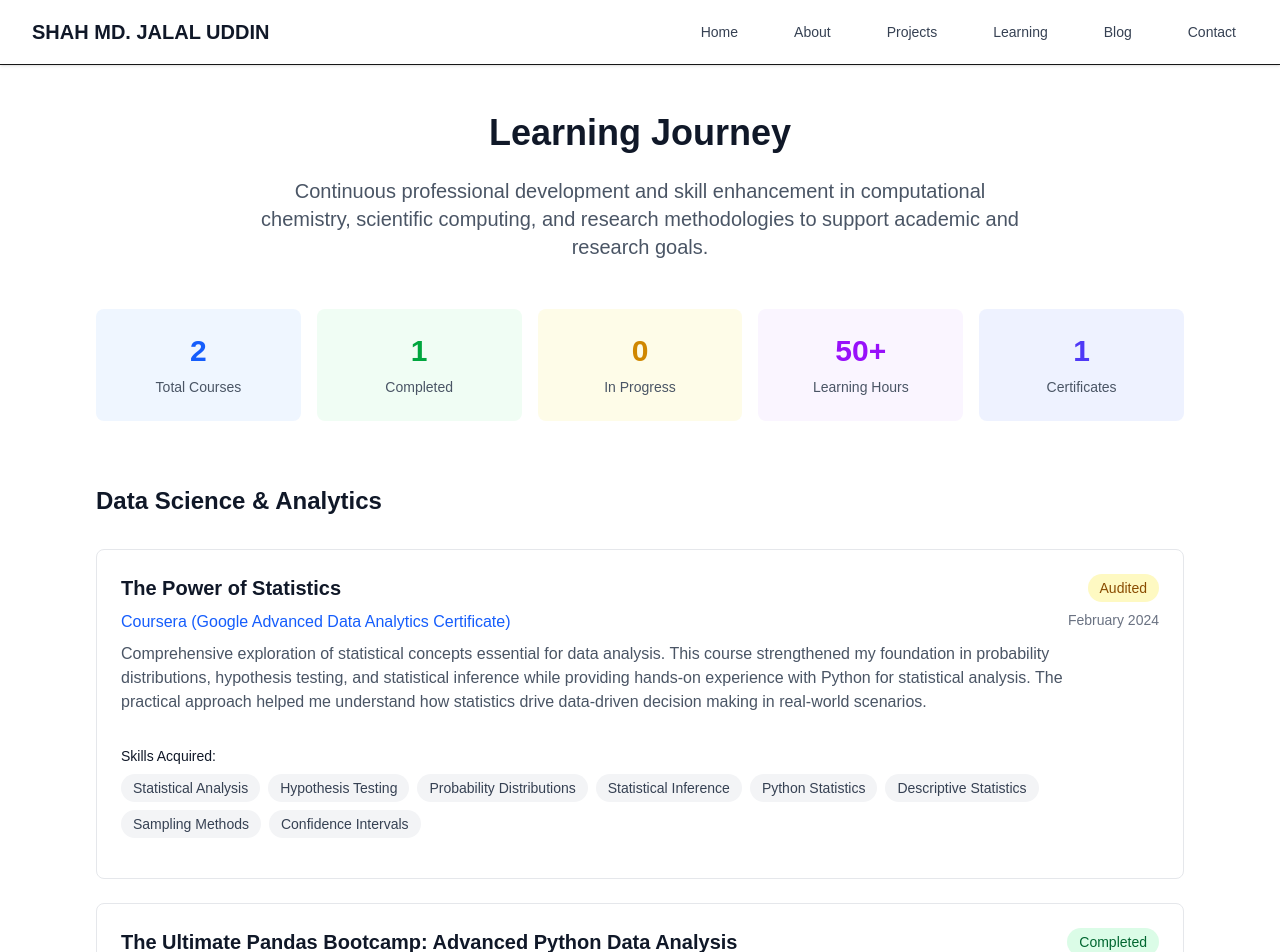
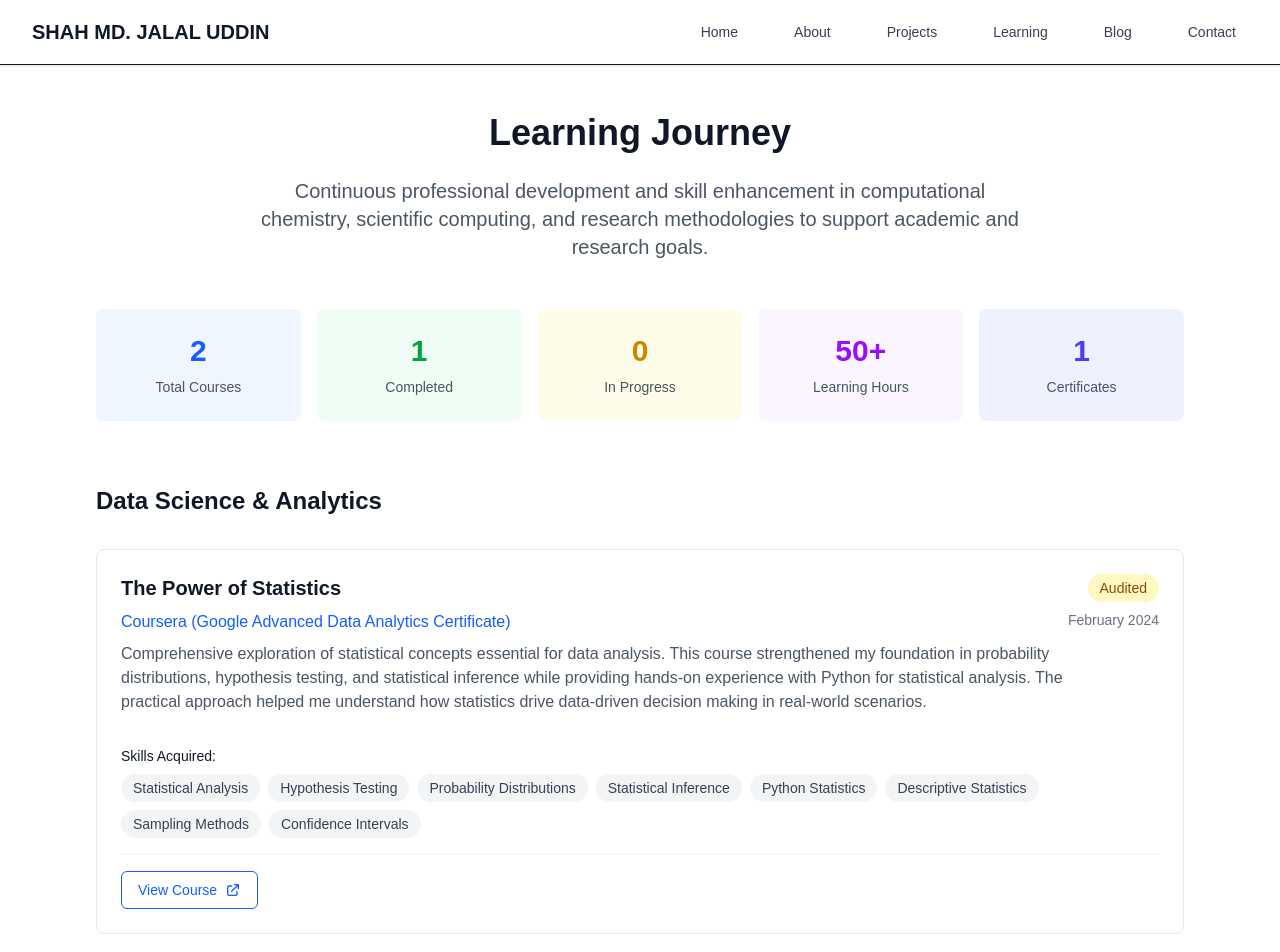
Before and after one commit to shahjalal2313/shahjalal-shanto-website, a Next.js app: page /learning in a window 1280 px wide. Shown: the top 952 px of the page. Built offline with nearby package versions, Linux system fonts and the light colour scheme.

Commit message:
Add View Course buttons to learning section
- Add courseUrl field to both courses
- Display View Course button for each course
- Maintain View Certificate button for Pandas course
- Consistent styling with outline/solid button design

```diff
--- a/src/app/learning/page.tsx
+++ b/src/app/learning/page.tsx
@@ -19,6 +19,8 @@ const learningCategories = [
         description: 'Comprehensive exploration of statistical concepts essential for data analysis. This course strengthened my foundation in probability distributions, hypothesis testing, and statistical inference while providing hands-on experience with Python for statistical analysis. The practical approach helped me understand how statistics drive data-driven decision making in real-world scenarios.',
         skills: ['Statistical Analysis', 'Hypothesis Testing', 'Probability Distributions', 'Statistical Inference', 'Python Statistics', 'Descriptive Statistics', 'Sampling Methods', 'Confidence Intervals'],
         certificateUrl: null,
+        courseUrl: 'https://www.coursera.org/learn/the-power-of-statistics',
+        courseUrl: 'https://www.coursera.org/learn/the-power-of-statistics',
       },
       {
         title: 'The Ultimate Pandas Bootcamp: Advanced Python Data Analysis',
@@ -28,6 +30,8 @@ const learningCategories = [
         description: 'A deep dive into the world of data analysis with Python\'s most powerful library. This comprehensive course took me through everything from basic data structures to advanced analytical techniques, real-world data cleaning challenges, and creating meaningful visualizations that tell compelling stories.',
         skills: ['Advanced Pandas', 'Data Manipulation', 'Data Cleaning', 'Statistical Analysis', 'Data Visualization', 'Python Data Science'],
         certificateUrl: 'https://www.udemy.com/certificate/UC-5eb9b10c-9263-4287-b709-5c2255750896/',
+        courseUrl: 'https://www.udemy.com/course/the-ultimate-pandas-bootcamp-advanced-python-data-analysis/',
+        courseUrl: 'https://www.udemy.com/course/the-ultimate-pandas-bootcamp-advanced-python-data-analysis/',
       },
     ],
   },
@@ -128,9 +132,37 @@ export default function LearningJourneyPage() {
                     </div>
                   </div>
 
-                  {/* Certificate Link */}
+                  {/* Course and Certificate Links */}
+                  {(course.courseUrl || course.certificateUrl) && (
+                    <div className="pt-4 border-t border-gray-100">
+                      <div className="flex flex-wrap gap-3">
+                        {/* View Course Button */}
+                        {course.courseUrl && (
+                          <a
+                            href={course.courseUrl}
+                            target="_blank"
+                            rel="noopener noreferrer"
+                            className="inline-flex items-center px-4 py-2 border border-blue-600 text-blue-600 rounded-md hover:bg-blue-50 transition-colors text-sm"
+                          >
+                            View Course
+                            <svg
+                              className="ml-2 w-4 h-4"
+                              fill="none"
+                              stroke="currentColor"
+                              viewBox="0 0 24 24"
+                            >
+                              <path
+                                strokeLinecap="round"
+                                strokeLinejoin="round"
+                                strokeWidth={2}
+                                d="M10 6H6a2 2 0 00-2 2v10a2 2 0 002 2h10a2 2 0 002-2v-4M14 4h6m0 0v6m0-6L10 14"
+                              />
+                            </svg>
+                          </a>
+                        )}
+
+                        {/* View Certificate Button */}
                         {course.certificateUrl && (
-                    <div className="pt-4 border-t border-gray-100">
                           <a
                             href={course.certificateUrl}
                             target="_blank"
@@ -148,10 +180,12 @@ export default function LearningJourneyPage() {
                                 strokeLinecap="round"
                                 strokeLinejoin="round"
                                 strokeWidth={2}
-                            d="M10 6H6a2 2 0 00-2 2v10a2 2 0 002 2h10a2 2 0 002-2v-4M14 4h6m0 0v6m0-6L10 14"
+                                d="M10 6H6a2 2 0 00-2 2v10a2 2 0 002-2v-4M14 4h6m0 0v6m0-6L10 14"
                               />
                             </svg>
                           </a>
+                        )}
+                      </div>
                     </div>
                   )}
                 </div>
```
Lines whose indentation alone changed are shown as unchanged.
